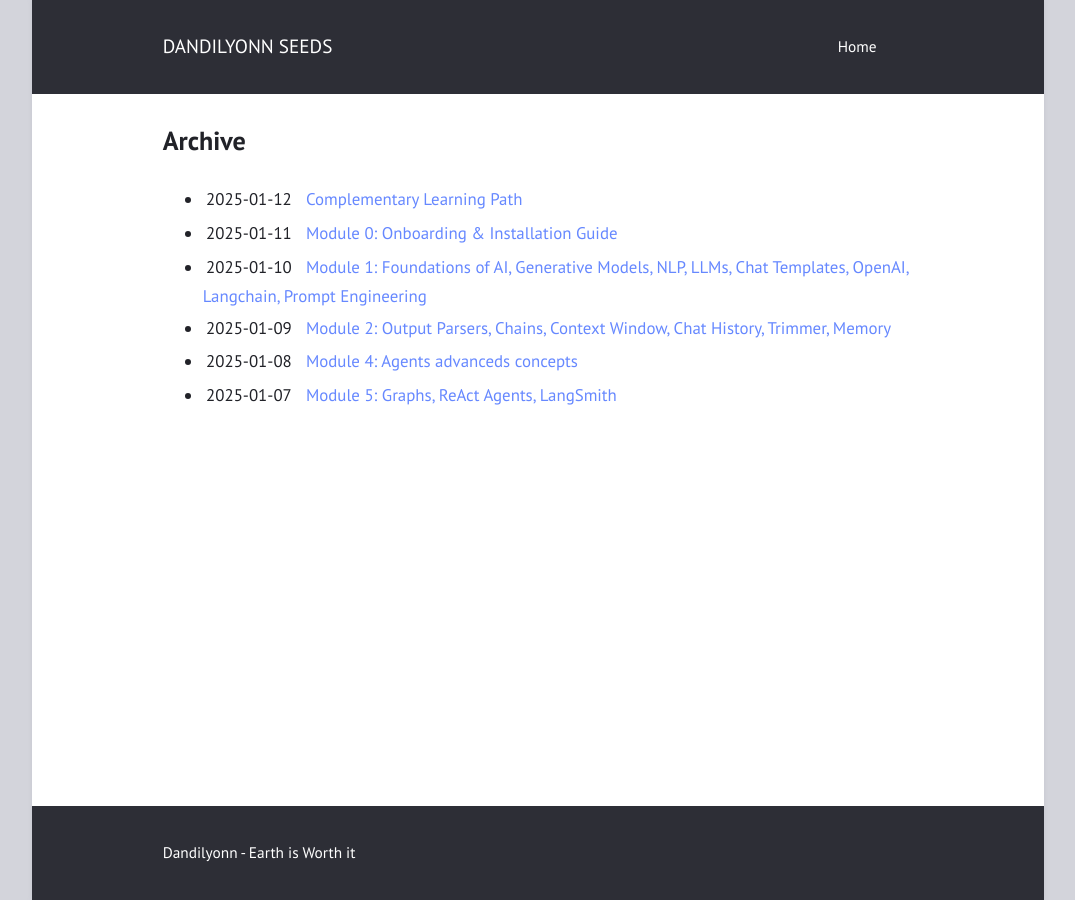
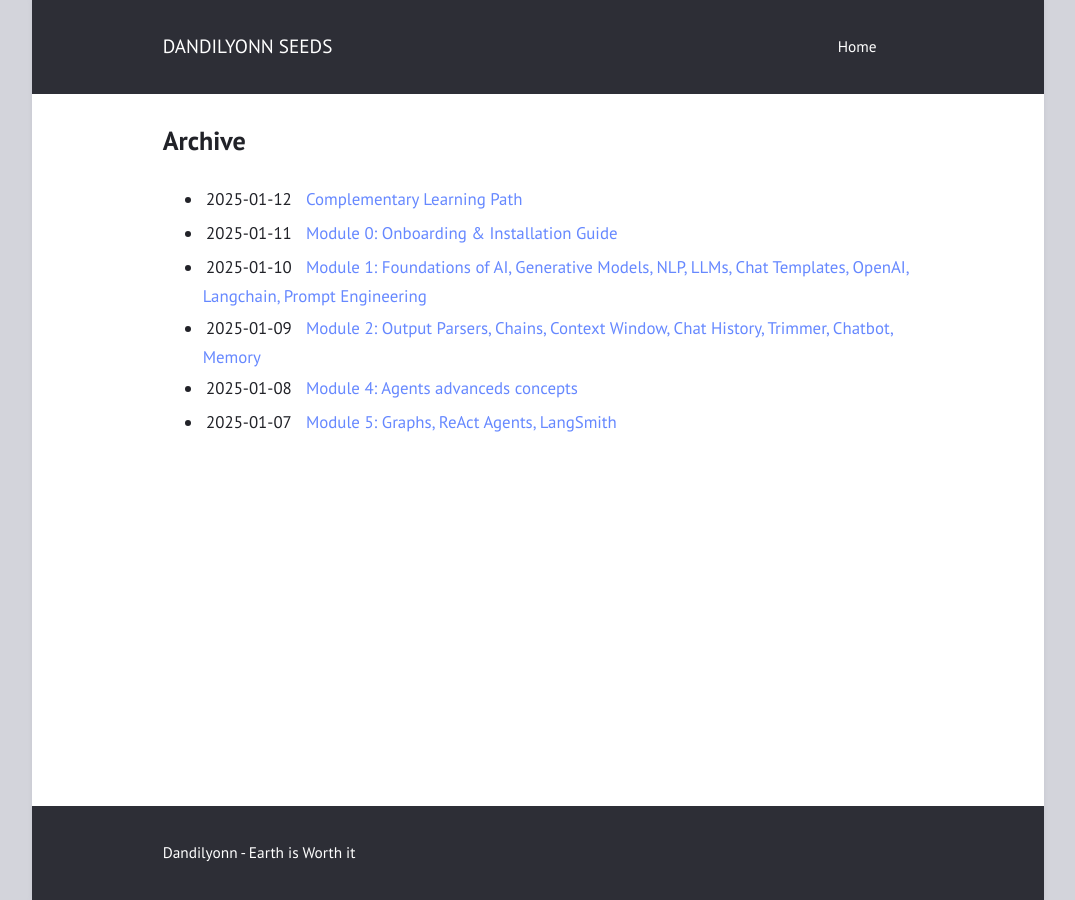
Before and after one commit to GiovaneIwamoto/markdown-blog-renderer, a Jekyll site: the page built from archive.html, in a window 1280 px wide. Shown: the whole page, without its empty margins (102-1177 px from the left). Built offline with Jekyll 4.4.1, drawn with Linux system fonts in a browser that asks for light colours.

Commit message:
fix: small changes

````diff
--- a/_posts/2025-01-09-module-2.md
+++ b/_posts/2025-01-09-module-2.md
@@ -1,5 +1,5 @@
 ---
-title: "Module 2: Output Parsers, Chains, Context Window, Chat History, Trimmer, Memory"
+title: "Module 2: Output Parsers, Chains, Context Window, Chat History, Trimmer, Chatbot, Memory"
 layout: post
 ---
 
@@ -191,10 +191,12 @@
 
 Because the chat history carries all messages across the conversation, including tool interactions, it can quickly grow in size. However, language models have a **context window** — a maximum number of tokens they can process at once. To handle this, we need to carefully manage the chat history, trimming older or less relevant parts when necessary. Importantly, this trimming must preserve the structural integrity of the conversation: for example, the first message (often a **system** or **user** message) should remain, recent important exchanges should be kept, and **tool messages** must always directly follow the assistant’s tool calls to make sense. The last message in the history should come from the **user** or **tool**, ensuring the model has the correct context for generating the next response.
 
-**Why It Matters:**
+> **Why It Matters:**
 
 **Context Preservation**: Chat history ensures the AI remembers prior interactions, allowing it to handle follow-up questions smoothly.
+
 **Tool Integration**: Properly structured history enables the assistant to use external tools dynamically and weave the results into the conversation.
+
 **Efficiency**: Effective management of chat history avoids errors that can arise from exceeding the context window or from breaking the logical order of the conversation.
 
 > **Agentic Workflows**
@@ -252,12 +254,18 @@
     print(f"{msg.type}: {msg.content}")
 ```
 
-*Output:*
+> *Output:*
+>
 > `system`: You are a helpful assistant specialized in restaurant recommendations.
+>
 > `human` : Something casual, please.
+>
 > `ai`    : Got it. Would you like me to check the top-rated option on Google Maps?
+>
 > `human` : Yes, please do.
+>
 > `ai`    : Checking now...
+>
 > `tool`  : Top casual Italian restaurant nearby: Luigi’s Trattoria
 
 *Notice how only the most recent and essential messages are kept — earlier parts of the conversation (like the initial interaction) have been trimmed away to fit within the token limit, while the system still preserves the flow and context needed for the assistant to continue the conversation smoothly.*
@@ -280,3 +288,7 @@
   </div>
 
 </div>
+
+---
+
+# **4. Chatbot**
````
